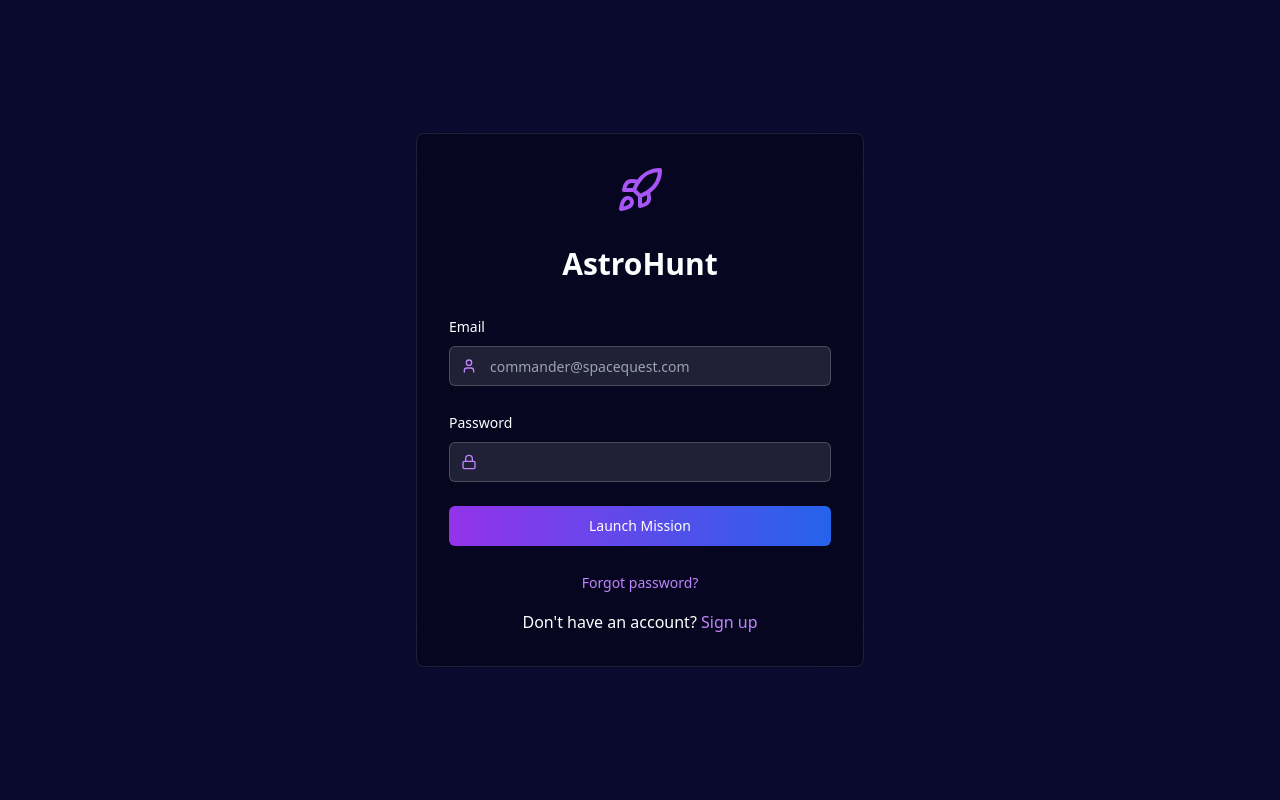
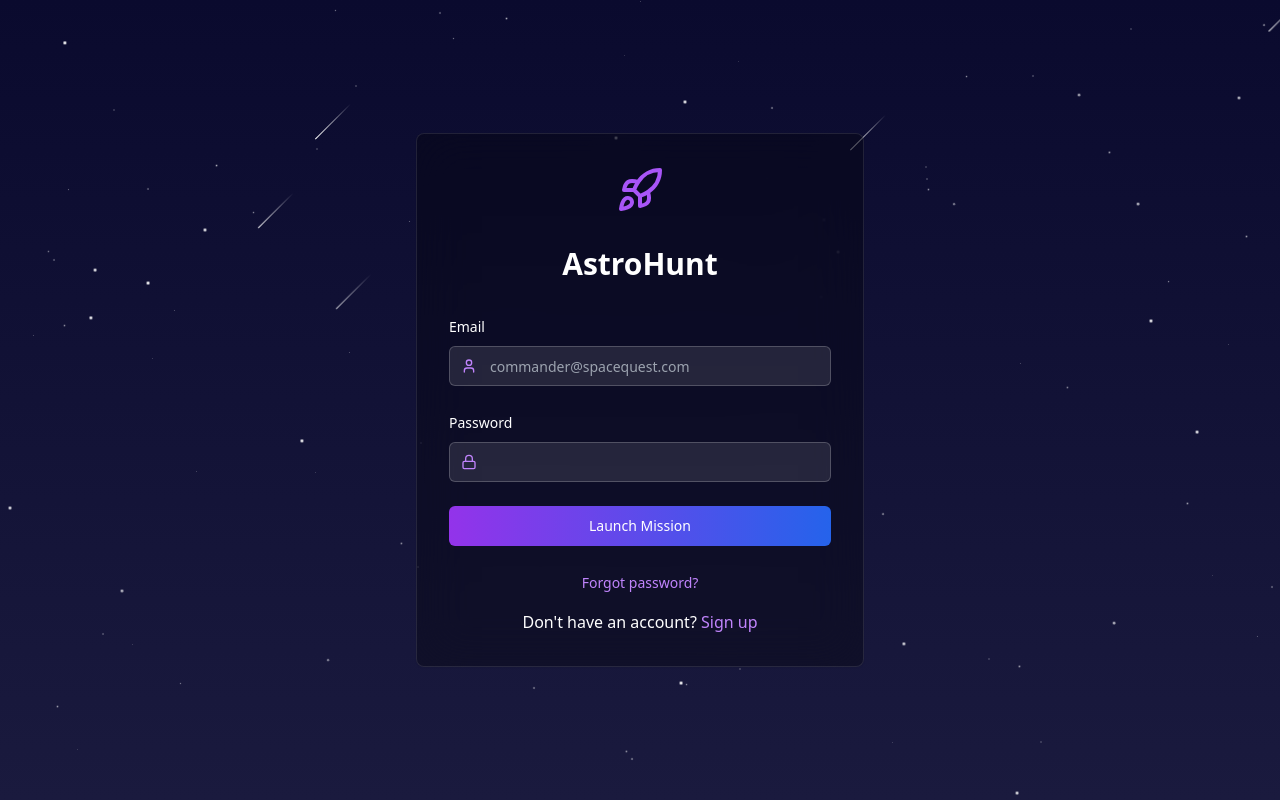
Before and after one commit to akshit3031/frontendAstrohunt2025, a React (Create React App) app: page /login in a window 1280 px wide. Built offline with nearby package versions, Linux system fonts and the light colour scheme.

Commit message:
space background check

```diff
--- a/src/components/space-background.jsx
+++ b/src/components/space-background.jsx
@@ -1,55 +1,104 @@
-// space-background.js
-
-import { motion } from "framer-motion";
-import { useState, useEffect } from "react";
-
-const MAX_METEORS = 15; // Maximum number of meteors
+// Optimized space-background with CSS-only animations
+import { useMemo } from "react";
 
 export default function SpaceBackground() {
-  // const [mounted, setMounted] = useState(false);
-  // const [meteors, setMeteors] = useState([]);
-  // const [dimensions, setDimensions] = useState({
-  //   width: window.innerWidth,
-  //   height: window.innerHeight,
-  // });
+  // Generate star positions once on mount (memoized)
+  const stars = useMemo(() => {
+    return Array.from({ length: 100 }, (_, i) => ({
+      id: i,
+      left: `${Math.random() * 100}%`,
+      top: `${Math.random() * 100}%`,
+      size: Math.random() * 2 + 0.5, // 0.5px to 2.5px
+      animationDelay: `${Math.random() * 3}s`,
+      animationDuration: `${Math.random() * 3 + 2}s`, // 2s to 5s
+    }));
+  }, []);
 
-  // useEffect(() => {
-  //   setMounted(true);
-
-  //   const handleResize = () => {
-  //     setDimensions({ width: window.innerWidth, height: window.innerHeight });
-  //   };
-
-  //   window.addEventListener("resize", handleResize);
-
-  //   const interval = setInterval(() => {
-  //     setMeteors((prev) => {
-  //       // Remove meteors older than 2 seconds
-  //       const currentTime = Date.now();
-  //       const filteredMeteors = prev.filter(
-  //         (timestamp) => currentTime - timestamp < 2000
-  //       );
-
-  //       // Only add new meteor if we're below the limit
-  //       if (filteredMeteors.length < MAX_METEORS) {
-  //         return [...filteredMeteors, currentTime];
-  //       }
-  //       return filteredMeteors;
-  //     });
-  //   }, 2000);
-
-  //   return () => {
-  //     clearInterval(interval);
-  //     window.removeEventListener("resize", handleResize);
-  //   };
-  // }, []);
-
-  // if (!mounted) {
-  //   return <div className="fixed inset-0 overflow-hidden bg-[#0a0a2e]" />;
-  // }
+  // Generate meteor positions once (memoized)
+  const meteors = useMemo(() => {
+    return Array.from({ length: 5 }, (_, i) => ({
+      id: i,
+      left: `${Math.random() * 100}%`,
+      top: `${Math.random() * 50}%`, // Keep in upper half
+      animationDelay: `${Math.random() * 10}s`,
+      animationDuration: `${Math.random() * 3 + 2}s`, // 2s to 5s
+    }));
+  }, []);
 
   return (
-    <div className="fixed inset-0 overflow-hidden bg-[#0a0a2e]">
-     </div>
+    <div className="fixed inset-0 overflow-hidden bg-gradient-to-b from-[#0a0a2e] to-[#1a1a3e]">
+      {/* Stars layer */}
+      {stars.map((star) => (
+        <div
+          key={star.id}
+          className="absolute rounded-full bg-white star-twinkle"
+          style={{
+            left: star.left,
+            top: star.top,
+            width: `${star.size}px`,
+            height: `${star.size}px`,
+            animationDelay: star.animationDelay,
+            animationDuration: star.animationDuration,
+          }}
+        />
+      ))}
+
+      {/* Meteors layer */}
+      {meteors.map((meteor) => (
+        <div
+          key={meteor.id}
+          className="absolute meteor"
+          style={{
+            left: meteor.left,
+            top: meteor.top,
+            animationDelay: meteor.animationDelay,
+            animationDuration: meteor.animationDuration,
+          }}
+        >
+          <div className="meteor-tail" />
+        </div>
+      ))}
+
+      {/* Add CSS animations in a style tag */}
+      <style jsx>{`
+        @keyframes twinkle {
+          0%, 100% {
+            opacity: 0.2;
+            transform: scale(1);
+          }
+          50% {
+            opacity: 1;
+            transform: scale(1.5);
+          }
+        }
+
+        @keyframes meteor-fall {
+          0% {
+            transform: translateX(0) translateY(0);
+            opacity: 1;
+          }
+          100% {
+            transform: translateX(300px) translateY(300px);
+            opacity: 0;
+          }
+        }
+
+        .star-twinkle {
+          animation: twinkle infinite ease-in-out;
+        }
+
+        .meteor {
+          animation: meteor-fall infinite linear;
+          position: absolute;
+        }
+
+        .meteor-tail {
+          width: 50px;
+          height: 1px;
+          background: linear-gradient(to right, white, transparent);
+          transform: rotate(-45deg);
+        }
+      `}</style>
+    </div>
   );
 }
```
